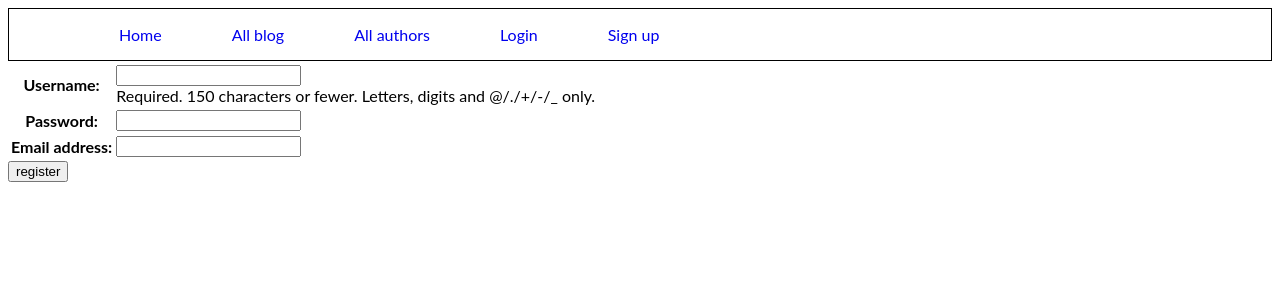
After one commit to YEZIHANGISM/yezihangism, a Django app: page /ismblog/register/ in a window 1280 px wide. The commit adds this page. Shown: the top 300 px of the page. Run offline with Django 3.2, Linux system fonts and the light colour scheme.

Commit message:
register

```diff
--- a/ismblog/forms.py
+++ b/ismblog/forms.py
@@ -2,9 +2,17 @@ from django.forms import ModelForm
 from django.core.exceptions import ValidationError
 from django.utils.translation import ugettext_lazy as _
 from .models import Blog, Comment
+from django.contrib.auth.models import User
 
 class CreateCommentModelForm(ModelForm):
 
-    class Meta:
-        model = Comment
-        fields = ['content', "user_name"]
+	class Meta:
+		model = Comment
+		fields = ['content', "user_name"]
+
+
+class CreateUserForm(ModelForm):
+
+	class Meta:
+		model = User
+		fields = ["username", "password", "email"]
--- a/ismblog/templates/base.html
+++ b/ismblog/templates/base.html
@@ -23,8 +23,9 @@
 
                 <li><a href="{% url 'logout' %}?next={{request.path}}">Logout</a></li>
             {% else %}
-                <li><a href="{% url 'login' %}?next={{request.path}}">Login</a></li>
+                <li><a href="{% url 'login' %}?next={% if request.path == '/accounts/login/' %}/{% else %}{{request.path}}{% endif %}">Login</a></li>
             {% endif %}
+            <li><a href="{% url 'create-user' %}">Sign up</a></li>
 
         </ul>
     </nav>
--- a/ismblog/templates/ismblog/user_detail.html
+++ b/ismblog/templates/ismblog/user_detail.html
@@ -1,5 +1,5 @@
 {% extends 'base.html' %}
 
 {% block content %}
-    <h1>{{ user.name }}</h1>
+    <h1>{{ user.username }}</h1>
 {% endblock %}
--- a/ismblog/templates/ismblog/user_list.html
+++ b/ismblog/templates/ismblog/user_list.html
@@ -3,7 +3,7 @@
     <h1>Author list</h1>
     <ul>
         {% for user in user_list %}
-            <a href="{% url 'user-detail' user.id %}">{{ user.name }}</a>
+            <a href="{% url 'user-detail' user.id %}">{{ user.username }}</a>
             <br />
         {% endfor %}
     </ul>
--- a/ismblog/urls.py
+++ b/ismblog/urls.py
@@ -6,7 +6,7 @@ urlpatterns = [
     path("users/", views.UserListView.as_view(), name="users"),
     path("blogs/", views.BlogListView.as_view(), name="blogs"),
 
-    path("user/<uuid:pk>", views.UserDetailView.as_view(), name="user-detail"),
+    path("user/<int:pk>", views.UserDetailView.as_view(), name="user-detail"),
     path("blog/<int:pk>", views.BlogDetailView.as_view(), name="blog-detail"),
 
     path("createblog/", views.BlogCreate.as_view(), name='blog-create'),
@@ -15,4 +15,6 @@ urlpatterns = [
 
     # path("comment/<int:pk>/create", views.CommentCreate.as_view(), name="comment-create"),
     path("comment/<int:pk>/create", views.create_comment, name="comment-create"),
+
+    path("register/", views.create_user, name="create-user"),
 ]
--- a/ismblog/views.py
+++ b/ismblog/views.py
@@ -1,12 +1,13 @@
 from django.shortcuts import render, get_object_or_404
-from .models import Blog, User, Comment, Tag
+from .models import Blog, Comment, Tag
 from django.views import generic
 from django.contrib.auth.mixins import PermissionRequiredMixin, LoginRequiredMixin
-from django.contrib.auth.decorators import permission_required
+from django.contrib.auth.decorators import permission_required, login_required
 from django.views.generic.edit import DeleteView, CreateView, UpdateView
 from django.urls import reverse_lazy, reverse
-from .forms import CreateCommentModelForm
+from .forms import CreateCommentModelForm, CreateUserForm
 from django.http import HttpResponseRedirect
+from django.contrib.auth.models import User
 
 # Create your views here.
 def index(request):
@@ -26,9 +27,11 @@ class BlogListView(generic.ListView):
 
 class UserListView(generic.ListView):
     model = User
+    template_name = "ismblog/user_list.html"
 
 class UserDetailView(generic.DetailView):
     model = User
+    template_name = "ismblog/user_detail.html"
 
 class BlogDetailView(generic.DetailView):
     model = Blog
@@ -58,7 +61,7 @@ class BlogUpdate(PermissionRequiredMixin, UpdateView):
 #     fields = ['content']
 
 
-@permission_required('ismblog.can_operate_comment')
+@login_required()
 def create_comment(request, pk):
     blog_info = get_object_or_404(Blog, pk=pk)
 
@@ -82,3 +85,28 @@ def create_comment(request, pk):
         template_name='ismblog/comment_form.html',
         context={"form":form, "blog":blog_info}
     )
+
+
+def create_user(request):
+
+    if request.method == "POST":
+        user = CreateUserForm(request.POST)
+
+        if user.is_valid():
+            username = User.cleaned_data["username"]
+            password1 = User.cleaned_data["password"]
+            password2 = User.cleaned_data["password2"]
+            email = User.cleaned_data["email"]
+            form = User.objects.create_user(username, email, password1, password2)
+
+            return HttpResponseRedirect(reverse("blogs/"))
+    else:
+        user = CreateUserForm()
+
+    return render(
+        request,
+        template_name = "registration/register.html",
+        context = {
+            "user":user
+        }
+    )
--- /dev/null
+++ b/templates/registration/register.html
@@ -0,0 +1,10 @@
+{% extends "base.html" %}
+
+{% block content %}
+	<form action="" method="post">
+		<table>
+			{{ user.as_table }}
+		</table>
+		<input type="submit" value="register" />
+	</form>
+{% endblock %}
--- a/yezihangism/settings.py
+++ b/yezihangism/settings.py
@@ -127,3 +127,7 @@ STATIC_ROOT = os.path.join(BASE_DIR, 'static')
 
 MEDIA_URL = '/media/'
 MEDIA_ROOT = os.path.join(BASE_DIR, 'media')
+
+# LOGIN_URL = '/'
+
+LOGIN_REDIRECT_URL = '/accounts/login/'
```
Also changed, not shown: ismblog/admin.py (+4 -4 lines), ismblog/models.py (+11 -10 lines).
